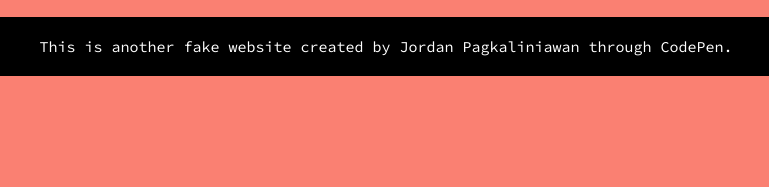
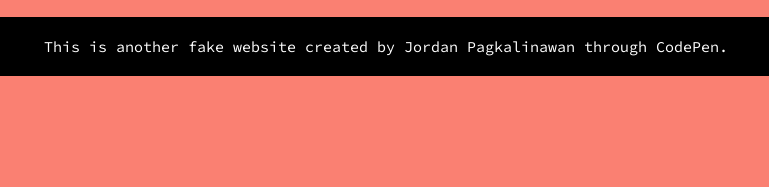
Before and after one commit to JBoundless/coding-bootcamp-page, a plain HTML site: page index.html in a window 1280 px wide. Shown: the part 3760-3947 px from the top of the page, 96-865 px from the left. Drawn offline with Linux system fonts and the light colour scheme.

Commit message:
Update index.html

```diff
--- a/index.html
+++ b/index.html
@@ -99,7 +99,7 @@
 </form>
 </div>
 </div>
-<footer>This is another fake website created by Jordan Pagkaliniawan through CodePen.</footer>
+<footer>This is another fake website created by Jordan Pagkalinawan through CodePen.</footer>
 <!-- partial -->
   <script  src="./script.js"></script>
   <script src="nav.js"></script>
```
